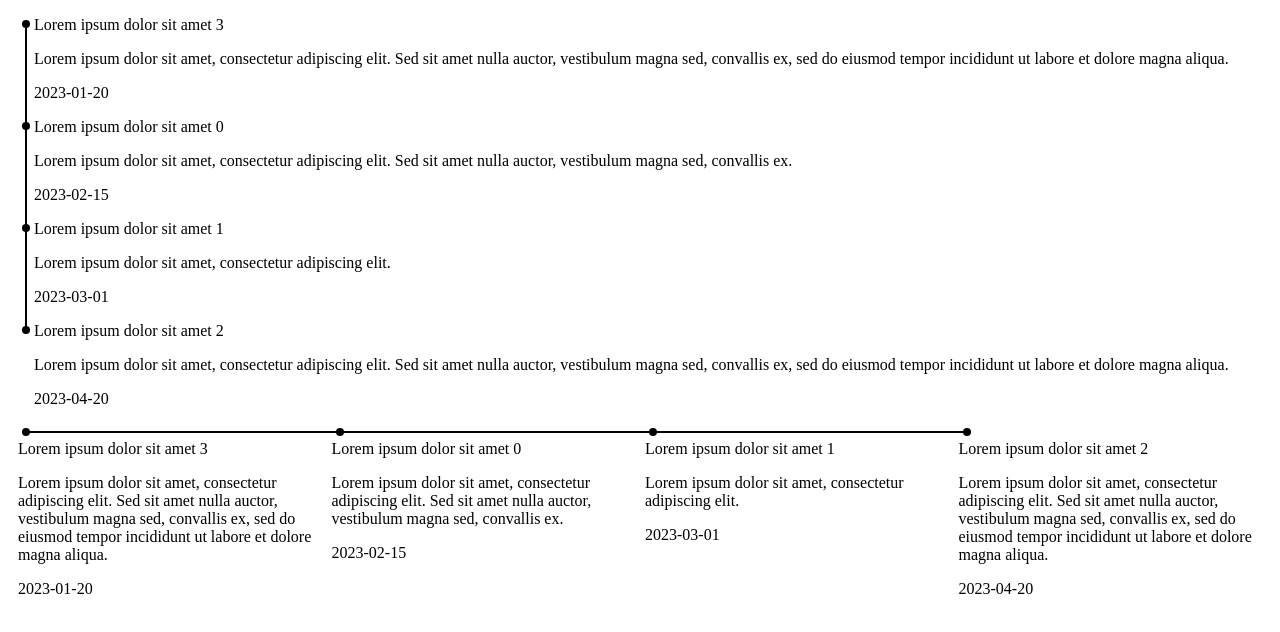
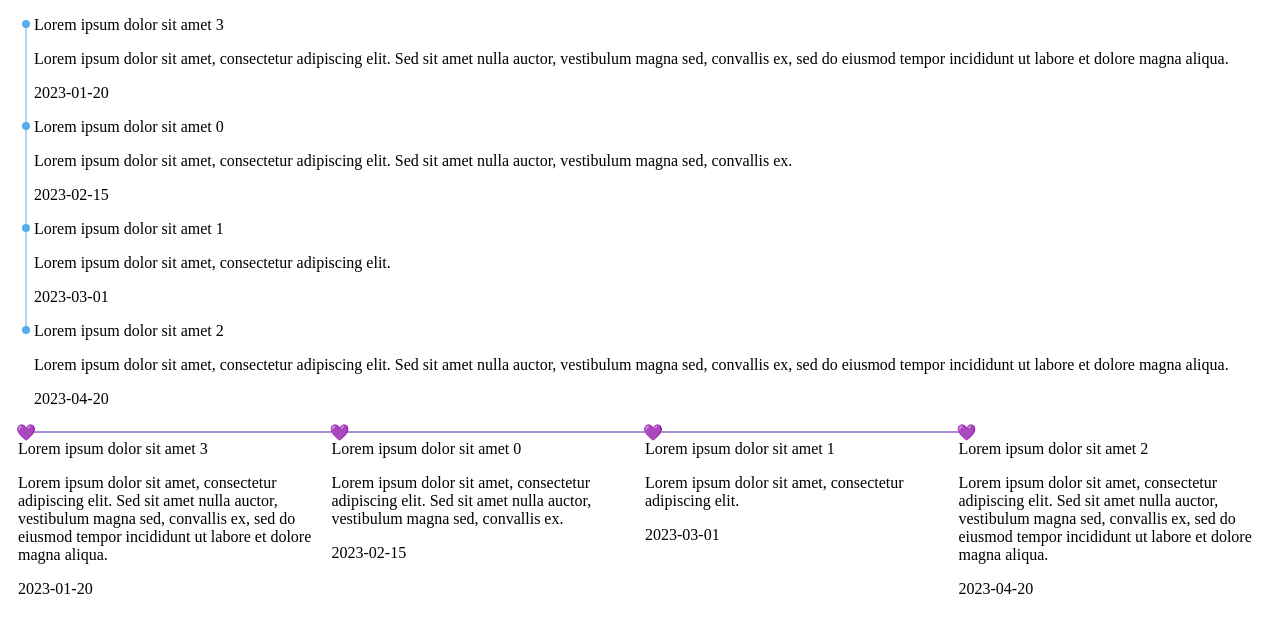
Before and after one commit to horberlan/v-timeline-component, a Vue app: page / in a window 1280 px wide. Shown: the top 632 px of the page. Built offline with nearby package versions, Linux system fonts and the light colour scheme.

Commit message:
feat: add customizable marker slot to timeline component

```diff
--- a/src/App.vue
+++ b/src/App.vue
@@ -2,8 +2,9 @@
   <div class="custom-content">
     <vTimelineComponent
       layout="vertical"
-      :element="timelineEvents"
-      line-width="2px"
+      :events="timelineEvents"
+      line-width="1px"
+      color="#55acee"
     >
       <template #default="{ event }: { event: TimelineEvent, index: number }">
         <p>{{ event.title }}</p>
@@ -13,14 +14,16 @@
     </vTimelineComponent>
     <vTimelineComponent
       layout="horizontal"
-      :element="timelineEvents"
+      :events="timelineEvents"
       line-width="2px"
+      color="#aa8ed6"
     >
       <template #default="{ event }: { event: TimelineEvent, index: number }">
         <p>{{ event.title }}</p>
         <p>{{ event.description }}</p>
         <p>{{ event.date }}</p>
       </template>
+      <template #marker>💜</template>
     </vTimelineComponent>
   </div>
 </template>
--- a/src/TimelineComponent.vue
+++ b/src/TimelineComponent.vue
@@ -71,7 +71,7 @@ export default defineComponent({
   },
 
   setup(props, { slots }) {
-    const timelineLine: Ref<null | HTMLElement> = ref(null);
+    const timelineLine: Ref<null | HTMLevents> = ref(null);
     const sortedTimelineEvents = ref(
       props.timelineEvents.sort((a, b) => {
         return +new Date(a.date) - +new Date(b.date);
@@ -81,7 +81,7 @@ export default defineComponent({
     const getLayoutAndSetDirection = () => {
       const markers = document.querySelectorAll(
         ".timeline-marker"
-      ) as NodeListOf<HTMLDivElement>;
+      ) as NodeListOf<HTMLDivevents>;
       const firstMarker = markers[0];
       const lastMarker = markers[markers.length - 1];
 
--- a/src/v-timeline-component.vue
+++ b/src/v-timeline-component.vue
@@ -60,7 +60,7 @@ import {
 
 const props = withDefaults(
   defineProps<{
-    element: Array<{ date: string }>;
+    events: Array<{ date?: any }>;
     lineWidth?: string;
     markerSize?: string;
     color?: string;
@@ -73,17 +73,25 @@ const props = withDefaults(
     layout: "vertical",
   }
 );
+
+const slots = defineSlots<{
+  default(event);
+  marker(value: HTMLElement);
+}>();
+
 const classes = useCssModule("vTimeline");
 const slot = useSlots();
 
 const uniqueId = `timeline-${Math.random().toString(36).slice(2, 11)}`;
 
 const containerRef = ref<HTMLElement | null>(null);
-const markers: Ref<NodeListOf<SVGCircleElement> | null> = ref(null);
+const markers: Ref<NodeListOf<SVGCircleElement | HTMLElement> | null> =
+  ref(null);
 const timelineContainerRect = ref<DOMRect | null>(null);
 
 const sortedTimelineEvents = ref(
-  props.element?.sort((a, b) => +new Date(a.date) - +new Date(b.date)) ?? []
+  props.events?.sort((a, b) => +new Date(a.date) - +new Date(b.date)) ??
+    props.events
 );
 const lines = ref<
   Array<{ x1: number; y1: number; x2: number; y2: number; randomClass: string }>
@@ -116,7 +124,8 @@ function vTimeline() {
       const randomMarkerClass = generateRandomClass();
 
       return h("div", { class: classes.event }, [
-        h(
+        !slot["marker"]
+          ? h(
               "svg",
               {
                 width: `${size}${unit}`,
@@ -131,6 +140,20 @@ function vTimeline() {
                   fill: props.color,
                 }),
               ]
+            )
+          : h(
+              "div",
+              {
+                class: `${classes.marker} ${uniqueId} ${randomMarkerClass}`,
+                style: {
+                  width: `${size}${unit}`,
+                  height: `${size}${unit}`,
+                  display: "flex",
+                  alignItems: "center",
+                  justifyContent: "center",
+                },
+              },
+              slot["marker"]?.({ event: item, index })
             ),
         h(
           "div",
@@ -153,8 +176,8 @@ function updateMarkersAndLine() {
   if (!containerRef.value) return;
 
   markers.value = containerRef.value.querySelectorAll(
-    `.${uniqueId}.${classes.marker} circle`
-  ) as NodeListOf<SVGCircleElement>;
+    `.${uniqueId}.${classes.marker} circle, .${uniqueId}.${classes.marker}`
+  ) as NodeListOf<HTMLElement>;
 
   const timelineEventsContainer = containerRef.value.querySelector(
     `.${uniqueId}.${classes["timeline-events"]}`
@@ -197,7 +220,6 @@ function updateMarkersAndLine() {
       }
 
       const randomLineClass = generateRandomClass();
-      if (isNaN(y1)) return;
       lines.value.push({ x1, y1, x2, y2, randomClass: randomLineClass });
     }
   });
```
Also changed, not shown: 5 other files (tests, documents, lock files or other folders). Lines whose indentation alone changed are shown as unchanged.
